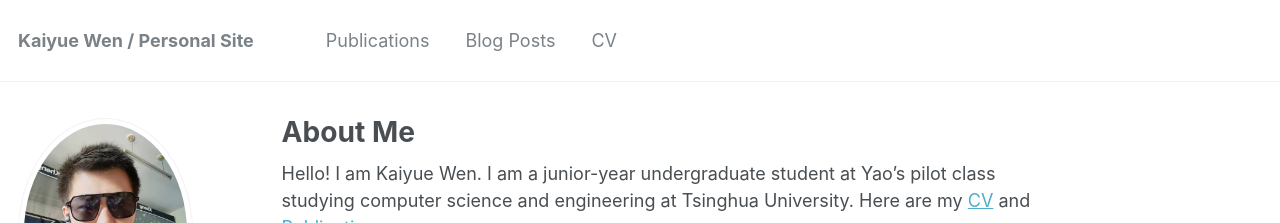
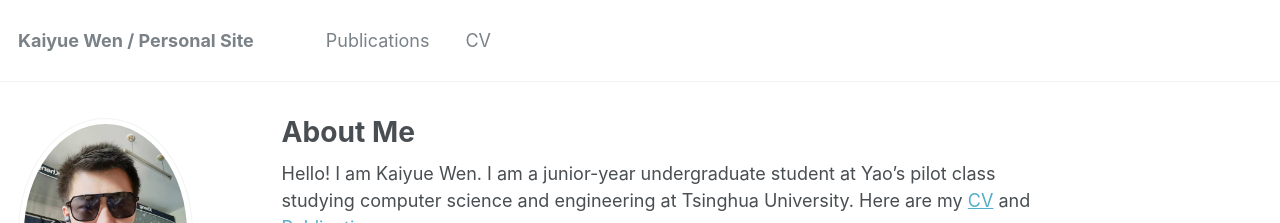
Before and after one commit to WhenWen/WhenWen.github.io, a Jekyll site: the page built from _pages/about.md, in a window 1280 px wide and 952 px high. Shown: the top 223 px of the window. Built offline with Jekyll 4.4.1, drawn with Linux system fonts in a browser that asks for light colours.

Commit message:
update intro

```diff
--- a/_data/navigation.yml
+++ b/_data/navigation.yml
@@ -3,8 +3,5 @@ main:
   - title: "Publications"
     url: /publications/
 
-  - title: "Blog Posts"
-    url: /year-archive/
-
   - title: "CV"
-    url: /cv/
+    url: https://github.com/WhenWen/WhenWen.github.io/blob/master/files/CVofKaiyueWen.pdf
```
